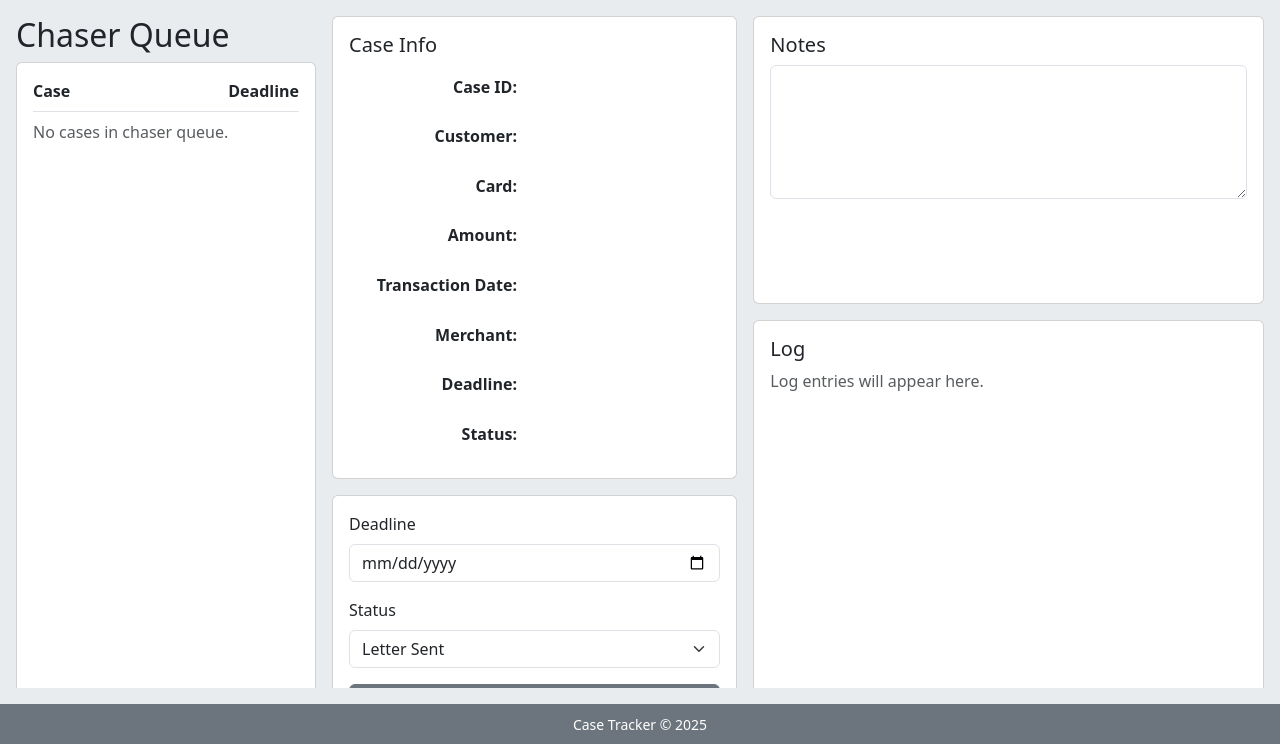
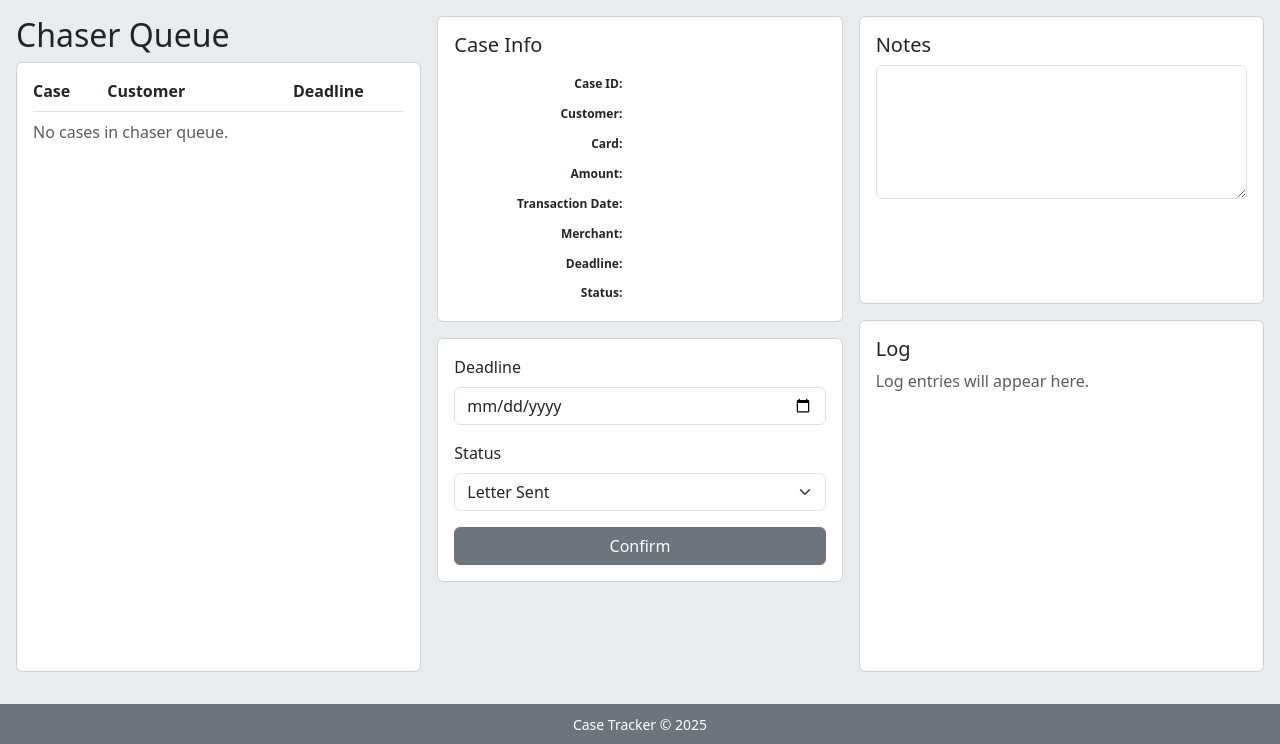
Before and after one commit to FelixCortezGIT/Case-tracker, a Flask app: page /chaser_ques in a window 1280 px wide. Shown: the part 56-800 px from the top of the page. Run offline with Flask 3, Linux system fonts and the light colour scheme; data that the repository does not hold is empty.

Commit message:
- app.py uprava case_dateil - html uprava pridane vyhladavanie podla customername a case ID - footer a zarovnanie layoutu pre log - notes sa vpisuju a zobrazuju v jednom okne - zarovnanie a reaktivny screen - upravene notes, jeden riadok, log jeden riadok, zmensene pismo - unifikovane datumy na eurospky format

```diff
--- a/app.py
+++ b/app.py
@@ -195,6 +195,7 @@ def update_case(case_id):
 
     status_name = request.form.get("status")
     deadline = request.form.get("deadline")
+    note_text = request.form.get("note_text")
 
     selected_status = Status.query.filter_by(
         status_name=status_name
@@ -206,6 +207,16 @@ def update_case(case_id):
     system_user = get_system_user()
 
     selected_case.status_id = selected_status.status_id
+    new_note = None
+
+    if note_text and note_text.strip():
+        new_note = Notes(
+            case_id=selected_case.case_id,
+            user_id=system_user.user_id,
+            note_text=note_text.strip()
+        )
+        db.session.add(new_note)
+        db.session.flush()
 
     if status_name == "closed":
         selected_case.deadline_date = None
@@ -219,7 +230,7 @@ def update_case(case_id):
         user_id=system_user.user_id,
         status_id=selected_status.status_id,
         deadline_date=deadline_for_log,
-        notes_id=None
+        notes_id=new_note.note_id if new_note else None
     )
 
     db.session.add(new_log)
--- a/static/style.css
+++ b/static/style.css
@@ -95,3 +95,48 @@ body {
         min-height: 20rem;
     }
 }
+
+.case-info-card p {
+    margin-bottom: 0.15rem;
+    font-size: clamp(0.75rem, 0.8vw, 0.9rem);
+}
+
+.case-info-card h5 {
+    margin-bottom: 0.5rem;
+}
+
+.queue-card .table th,
+.queue-card .table td {
+    padding: 0.2rem 0.4rem;
+    vertical-align: middle;
+    white-space: nowrap;
+}
+
+.queue-card .table {
+    font-size: 0.8rem;
+}
+
+.queue-card .table th,
+.queue-card .table td {
+    padding: 0.2rem 0.35rem;
+    vertical-align: middle;
+    white-space: nowrap;
+}
+
+.notes-display {
+    height: 170px;
+    overflow-y: auto;
+    white-space: normal;
+    padding: 0.5rem;
+    text-align: left;
+}
+
+.notes-display div {
+    text-align: left;
+    margin: 0;
+}
+
+.notes-display small {
+    font-size: 0.8rem;
+    font-weight: normal;
+}
--- a/templates/case_detail.html
+++ b/templates/case_detail.html
@@ -44,7 +44,7 @@
                     <td>{{ case.case_id }}</td>
                     <td>{{ case.customer_name }}</td>
                     <td>{{ case.status.status_name }}</td>
-                    <td>{{ case.deadline_date }}</td>
+                    <td>{{ case.deadline_date.strftime('%d/%m/%Y') if case.deadline_date else '' }}</td>
                 </tr>
                 {% endfor %}
             </tbody>
--- a/templates/chaser_ques.html
+++ b/templates/chaser_ques.html
@@ -5,18 +5,20 @@
 <h2>Chaser Queue</h2>
 
 <div class="card p-3 queue-card">
-    <div class="d-flex justify-content-between border-bottom pb-2 mb-2 fw-bold">
-        <span>Case</span>
-        <span>Deadline</span>
+    <div class="d-flex border-bottom pb-2 mb-2 fw-bold">
+        <span style="width: 20%;">Case</span>
+        <span style="width: 50%;">Customer</span>
+        <span style="width: 30%;">Deadline</span>
     </div>
 
     {% if cases %}
         {% for case in cases %}
             <a href="{{ url_for('case_detail', case_id=case.case_id) }}"
                class="text-decoration-none text-dark">
-                <div class="d-flex justify-content-between py-2 border-bottom">
-                    <span>Case {{ case.case_id }}</span>
-                    <span>{{ case.deadline_date }}</span>
+                <div class="d-flex py-2 border-bottom">
+                    <span style="width: 20%;">Case {{ case.case_id }}</span>
+                    <span style="width: 50%;">{{ case.customer_name }}</span>
+                    <span style="width: 30%;">{{ case.deadline_date.strftime('%d/%m/%Y') if case.deadline_date else '' }}</span>
                 </div>
             </a>
         {% endfor %}
--- a/templates/layout.html
+++ b/templates/layout.html
@@ -28,7 +28,7 @@
 
     <div class="container-fluid my-3 px-3 flex-grow-1 app-screen">
         <div class="row g-3 app-row">
-            <div class="col-12 col-lg-3 d-flex flex-column">
+            <div class="col-12 col-lg-4 d-flex flex-column">
                 {% block content %}
                 {% endblock %}
             </div>
@@ -42,9 +42,9 @@
                         <p><span class="case-label">Customer:</span> {{ selected_case.customer_name }}</p>
                         <p><span class="case-label">Card:</span> {{ selected_case.card_number }}</p>
                         <p><span class="case-label">Amount:</span> {{ selected_case.transaction_amount }}</p>
-                        <p><span class="case-label">Transaction Date:</span> {{ selected_case.transaction_date }}</p>
+                        <p><span class="case-label">Transaction Date:</span> {{ selected_case.transaction_date.strftime('%d/%m/%Y') if selected_case.transaction_date else '' }}</p>
                         <p><span class="case-label">Merchant:</span> {{ selected_case.merchant_name }}</p>
-                        <p><span class="case-label">Deadline:</span> {{ selected_case.deadline_date }}</p>
+                        <p><span class="case-label">Deadline:</span> {{ selected_case.deadline_date.strftime('%d/%m/%Y') if selected_case.deadline_date else '' }}</p>
                         <p><span class="case-label">Status:</span> {{ selected_case.status.status_name }}</p>
                     {% else %}
                         <p><span class="case-label">Case ID:</span></p>
@@ -61,7 +61,7 @@
                 <div class="card p-3 action-card">
 
                     {% if selected_case is defined and selected_case %}
-                        <form method="POST" action="{{ url_for('update_case', case_id=selected_case.case_id) }}">
+                        <form id="update-case-form" method="POST" action="{{ url_for('update_case', case_id=selected_case.case_id) }}">
                             <div class="mb-3">
                                 <label for="deadline" class="form-label">Deadline</label>
                                 <input
@@ -113,25 +113,25 @@
                 </div>
             </div>
 
-            <div class="col-12 col-lg-5 d-flex flex-column gap-3">
+            <div class="col-12 col-lg-4 d-flex flex-column gap-3">
                 <div class="card p-3 notes-card">
                     <h5>Notes</h5>
 
                     {% if selected_case is defined and selected_case %}
-                        <form method="POST" action="{{ url_for('add_note', case_id=selected_case.case_id) }}">
-                             <div class="form-control mb-2 text-start" style="height: 120px; overflow-y: auto; white-space: pre-wrap; padding: 12px;">
-                                {% for note in notes %}
-                                    <div style="border-bottom: 1px solid #dee2e6; margin-bottom: 6px; padding-bottom: 6px; text-align: left;">
-                                        <small class="text-muted">{{ note.created_at }}</small><br>
-                                        {{ note.note_text }}
-                                    </div>
-                                {% endfor %}
-                            </div>
+                        <div class="form-control mb-2 notes-display">
+                            {% for note in notes %}
+                                <div style="border-bottom: 1px solid #dee2e6; margin-bottom: 6px; padding-bottom: 6px; text-align: left;">
+                                    <small>{{ note.created_at.strftime('%d/%m/%Y %H:%M:%S') }} | {{ note.note_text }}</small>
+                                </div>
+                            {% endfor %}
+                        </div>
 
-                            <textarea class="form-control mb-2" rows="2" name="note_text" placeholder="Write new note..."></textarea>
-
-                            <button type="submit" class="btn btn-secondary w-100">Add Note</button>
-                        </form>
+                        <textarea
+                            class="form-control mb-2"
+                            rows="2"
+                            name="note_text"
+                            form="update-case-form"
+                            placeholder="Write new note..."></textarea>
                     {% else %}
                         <textarea class="form-control" rows="5" name="note_text" form="new-case-form"></textarea>
                     {% endif %}
@@ -143,16 +143,14 @@
                     {% if logs is defined and logs %}
                         {% for log in logs %}
                             <div class="border-bottom mb-2 pb-2">
-                                <small class="text-muted">{{ log.created_at }}</small>
-                                <p class="mb-0">
-                                    User {{ log.user_id }}
-                                    |
-                                    {{ log.status.status_name }}
-
+                                <small>
+                                    {{ log.created_at.strftime('%d/%m/%Y %H:%M:%S') }}
+                                    | User {{ log.user_id }}
+                                    | {{ log.status.status_name }}
                                     {% if log.notes_id %}
                                         | Note added
                                     {% endif %}
-                                </p>
+                                </small>
                             </div>
                         {% endfor %}
                     {% else %}
```
Also changed, not shown: templates/chargeback_ques.html (+8 -6 lines), templates/letter_ques.html (+8 -6 lines), templates/representment_ques.html (+8 -6 lines).
